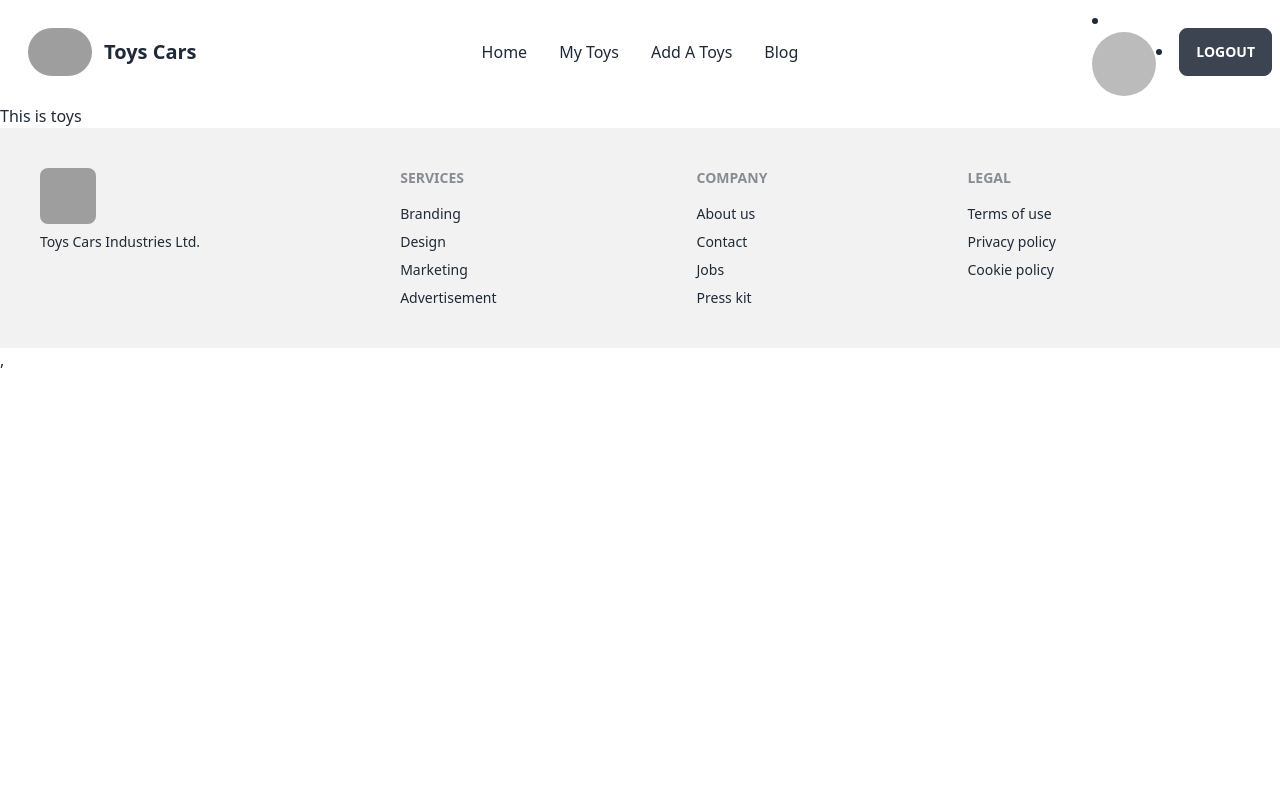
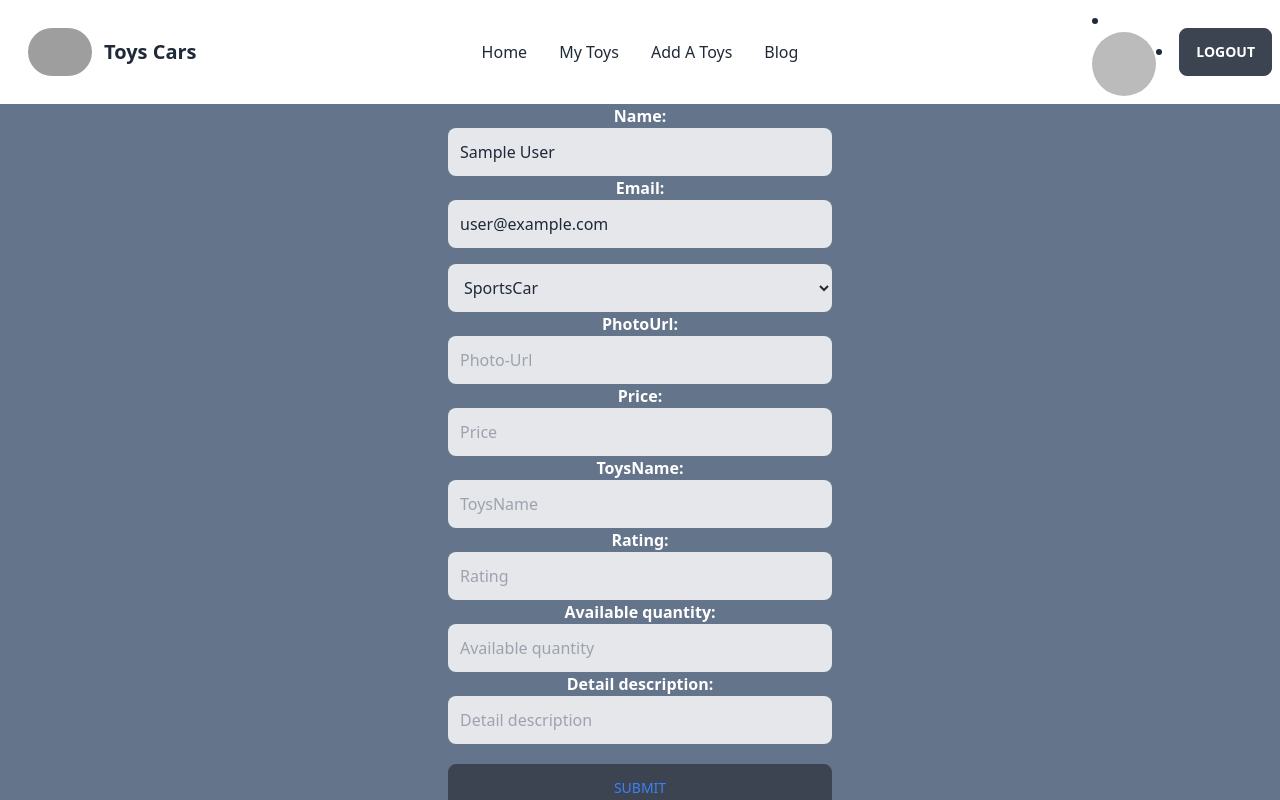
Before and after one commit to Yeasin1020/Simple-Toy-Cars-Marketplace, a React (Vite) app: page /addToys in a window 1280 px wide. Shown: the top 800 px of the page. Built offline with nearby package versions, Linux system fonts and the light colour scheme; no server answers; sample sign-in values are in the browser's storage; grey boxes are pictures that could not be loaded.

Commit message:
add toys form

```diff
--- a/package.json
+++ b/package.json
@@ -18,8 +18,10 @@
     "match-sorter": "^6.3.1",
     "react": "^18.2.0",
     "react-dom": "^18.2.0",
+    "react-hook-form": "^7.43.9",
     "react-icons": "^4.8.0",
     "react-router-dom": "^6.11.1",
+    "react-tabs": "^6.0.1",
     "sort-by": "^1.2.0"
   },
   "devDependencies": {
--- a/src/Routes/PrivateRoute.jsx
+++ b/src/Routes/PrivateRoute.jsx
@@ -1,5 +1,5 @@
 import { Navigate, useLocation } from "react-router-dom";
-import { Spinner } from "flowbite-react";
+// import { Spinner } from "flowbite-react";
 import { useContext } from "react";
 import { AuthContext } from "../provider/AuthProvider";
 
@@ -9,14 +9,7 @@ const PrivateRoute = ({ children }) => {
   console.log(location);
   if (loading) {
     return (
-      <div className="ml-[50%]">
-        <div className=" text-center mt-10 mb-10 w-12 h-12">
-          <Spinner
-            className="text-green-600"
-            aria-label="Center-aligned spinner example"
-          />
-        </div>
-      </div>
+      <button className="btn loading">loading</button>
     );
   }
   if (user) {
--- a/src/pages/AddToys/AddToys.jsx
+++ b/src/pages/AddToys/AddToys.jsx
@@ -1,11 +1,116 @@
+import { useContext } from "react";
+import { useForm } from "react-hook-form";
+import { AuthContext } from "../../provider/AuthProvider";
+
+const AddToys = () => {
+	const { user } = useContext(AuthContext);
+
+  const {
+    register,
+    handleSubmit,
+    watch,
+    formState: { errors },
+  } = useForm();
+  const onSubmit = (data) => console.log(data);
+
+  return (
+    <div className=" text-center bg-slate-500">
+      <form onSubmit={handleSubmit(onSubmit)}>
+        <div>
+          <p className="font-bold text-white">Name:</p>
+          <input
+            className="bg-gray-200 w-96 p-3 rounded-lg border-spacing-3"
+            value={`${user.displayName}`}
+            {...register("text")}
+          />
+        </div>
 
 
-const AddToys = () => {
-	return (
-		<div>
-			<h1>This is toys</h1>
-		</div>
-	);
+        <div>
+          <p  className="font-bold text-white">Email:</p>
+          <input
+            className="bg-gray-200 w-96 p-3 rounded-lg border-spacing-3"
+            value={`${user.email}`}
+            {...register("email")}
+          />
+        </div>
+
+        <select className="bg-gray-200 w-96 p-3 rounded-lg border-spacing-3 mt-4" {...register("category")}>
+          <option value="SportsCar">SportsCar</option>
+          <option value="Truck">Truck</option>
+          <option value="PoliceCar">PoliceCar</option>
+        </select>
+
+
+        <div>
+          <p className="font-bold text-white">PhotoUrl:</p>
+          <input
+            className="bg-gray-200 w-96 p-3 rounded-lg border-spacing-3"
+			placeholder="Photo-Url"
+            defaultValue=""
+            {...register("Url")}
+          />
+        </div>
+
+
+        <div>
+          <p className="font-bold text-white">Price:</p>
+          <input
+            className="bg-gray-200 w-96 p-3 rounded-lg border-spacing-3"
+			placeholder="Price"
+            defaultValue=""
+            {...register("Price")}
+          />
+        </div>
+
+
+        <div>
+          <p className="font-bold text-white">ToysName:</p>
+          <input
+            className="bg-gray-200 w-96 p-3 rounded-lg border-spacing-3"
+			placeholder="ToysName"
+            defaultValue=""
+            {...register("ToysName")}
+          />
+        </div>
+
+
+        <div>
+          <p className="font-bold text-white">Rating:</p>
+          <input
+            className="bg-gray-200 w-96 p-3 rounded-lg border-spacing-3"
+			placeholder="Rating"
+            defaultValue=""
+            {...register("Rating")}
+          />
+        </div>
+
+
+        <div>
+          <p className="font-bold text-white">Available quantity:</p>
+          <input
+            className="bg-gray-200 w-96 p-3 rounded-lg border-spacing-3"
+			placeholder="Available quantity"
+            defaultValue=""
+            {...register("AvailableQuantity")}
+          />
+        </div>
+
+
+        <div>
+          <p className="font-bold text-white">Detail description:</p>
+          <input
+            className="bg-gray-200 w-96 p-3 rounded-lg border-spacing-3"
+			placeholder="Detail description"
+            defaultValue=""
+            {...register("DetailDescription")}
+          />
+        </div>
+
+        <input className="font-medium w-96 m-5 text-blue-500 transition-colors hover:text-blue-700 btn" type="submit" />
+      </form>
+    </div>
+  );
 };
 
 export default AddToys;
--- a/src/pages/Home/Home/Home.jsx
+++ b/src/pages/Home/Home/Home.jsx
@@ -1,9 +1,14 @@
+
+import HomeSection from "../HomeSection/HomeSection";
+import Tabs from "./Tabs/Tabs";
 
 
 const Home = () => {
 	return (
 		<div>
-			<h2>This is home</h2>
+
+			<HomeSection></HomeSection>
+			<Tabs></Tabs>
 		</div>
 	);
 };
--- /dev/null
+++ b/src/pages/Home/Home/SportsCar/SportsCar.jsx
@@ -0,0 +1,11 @@
+
+
+const SportsCar = () => {
+	return (
+		<div>
+
+		</div>
+	);
+};
+
+export default SportsCar;
--- /dev/null
+++ b/src/pages/Home/Home/Tabs/Tabs.jsx
@@ -0,0 +1,71 @@
+import { handler } from "daisyui";
+import { useEffect, useState } from "react";
+// import { Tab, TabList, TabPanel, Tabs } from "react-tabs";
+import "react-tabs/style/react-tabs.css";
+
+const AllTabs = () => {
+  const [sportCars, setSportCars] = useState([]);
+  const [truck, setTruck] = useState([]);
+  const [policeCar, setPoliceCar] = useState([]);
+  const [activeTab, setActiveTab] = useState("SportsCar");
+
+  const handleTabClick = (tabName) => {
+    setActiveTab(tabName);
+  };
+
+  useEffect(() => {
+    fetch("ToysSportCar.json")
+      .then((res) => res.json())
+      .then((data) => console.log(data));
+  }, []);
+  return (
+    <div>
+      <div className="text-center">
+        <button
+          onClick={() => handleTabClick("SportsCar")}
+          className={`btn btn-outline btn-secondary m-5${
+            activeTab == "SportsCar" ? " focus:bg-pink-600 focus:text-white" : ""
+          }`}
+        >
+          Sports Car
+        </button>
+        <button
+          onClick={() => handleTabClick("Truck")}
+          className={`btn btn-outline btn-secondary m-5${
+            activeTab == "Truck" ? " focus:bg-pink-600 focus:text-white" : ""
+          }`}
+        >
+         Truck
+        </button>
+        <button
+          onClick={() => handleTabClick("PoliceCar")}
+          className={`btn btn-outline btn-secondary m-5${
+            activeTab == "PoliceCar" ? " focus:bg-pink-600 focus:text-white" : ""
+          }`}
+        >
+          Police Cars
+        </button>
+       </div>
+
+      {/* <Tabs>
+        <TabList className="text-center">
+          <Tab>Sports Car</Tab>
+          <Tab>Truck</Tab>
+          <Tab>Mini Police Car</Tab>
+        </TabList>
+
+        <TabPanel>
+          <h2>Any content 1</h2>
+        </TabPanel>
+        <TabPanel>
+          <h2>Any content 2</h2>
+        </TabPanel>
+        <TabPanel>
+          <h2>Any content 3</h2>
+        </TabPanel>
+      </Tabs> */}
+    </div>
+  );
+};
+
+export default AllTabs;
--- /dev/null
+++ b/src/pages/Home/HomeSection/HomeSection.jsx
@@ -0,0 +1,24 @@
+const HomeSection = () => {
+  return (
+    <div className="h-[400px]">
+      <div
+        className=" bg-cover bg-center"
+        style={{
+          backgroundImage: `url("https://i.ibb.co/njvLH6X/istockphoto-1017309510-612x612.jpg")`,
+        }}
+      >
+        <div className="bg-gradient-to-r from-[#151515] to-[rgba(21, 21, 21, 0) 100%)]">
+          <h2 className="text-5xl text-white font-extrabold text-center lg:p-16 leading-relaxed">
+            Sale Start Tomorrow <br />
+            <span className=" text-orange-500">Maha Discounts</span>
+            <br />
+            On All Your Favorite
+          </h2>
+
+        </div>
+      </div>
+    </div>
+  );
+};
+
+export default HomeSection;
```
Also changed, not shown: public/ToysSportCar.json (added, +23 -0 lines), 1 other file (tests, documents, lock files or other folders).
